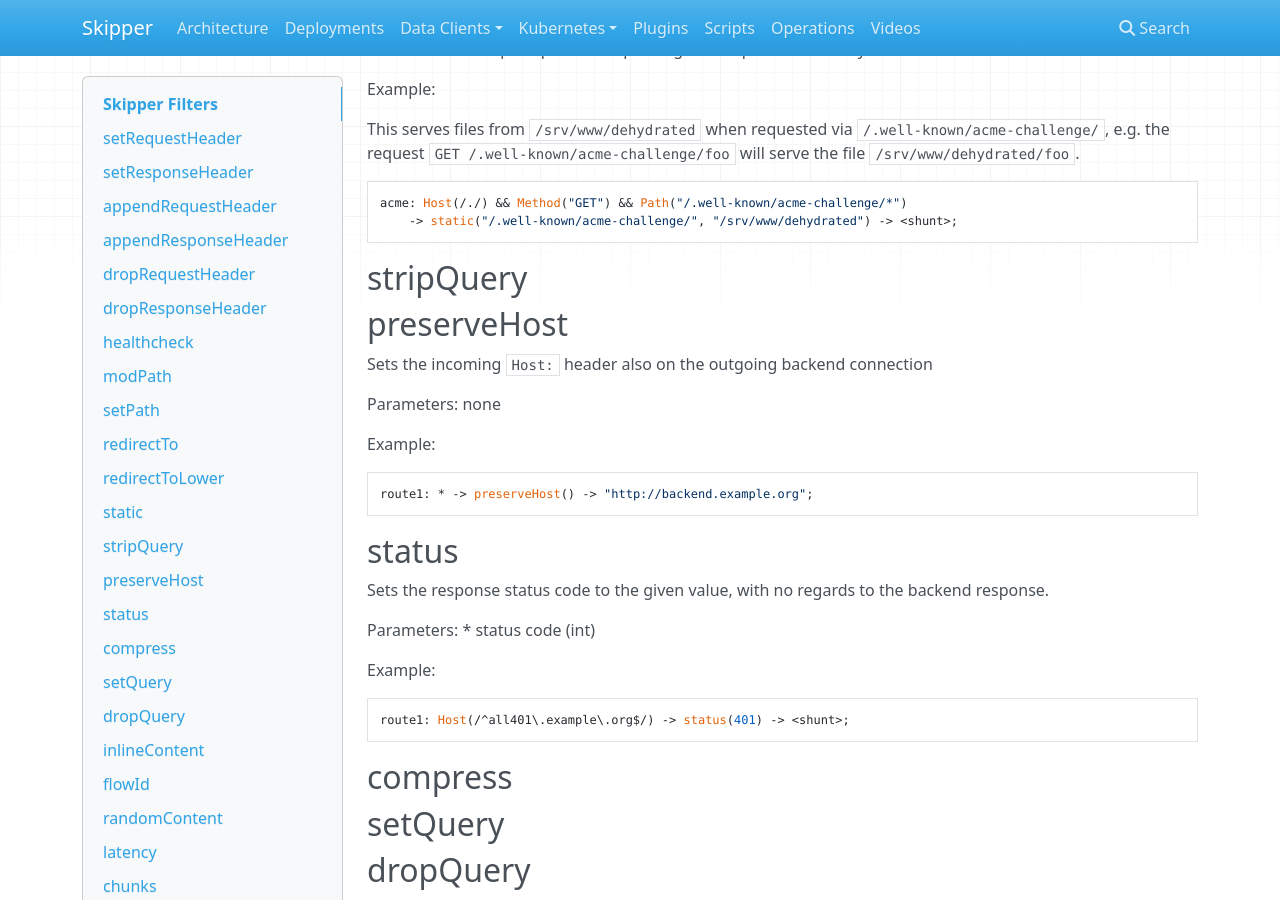
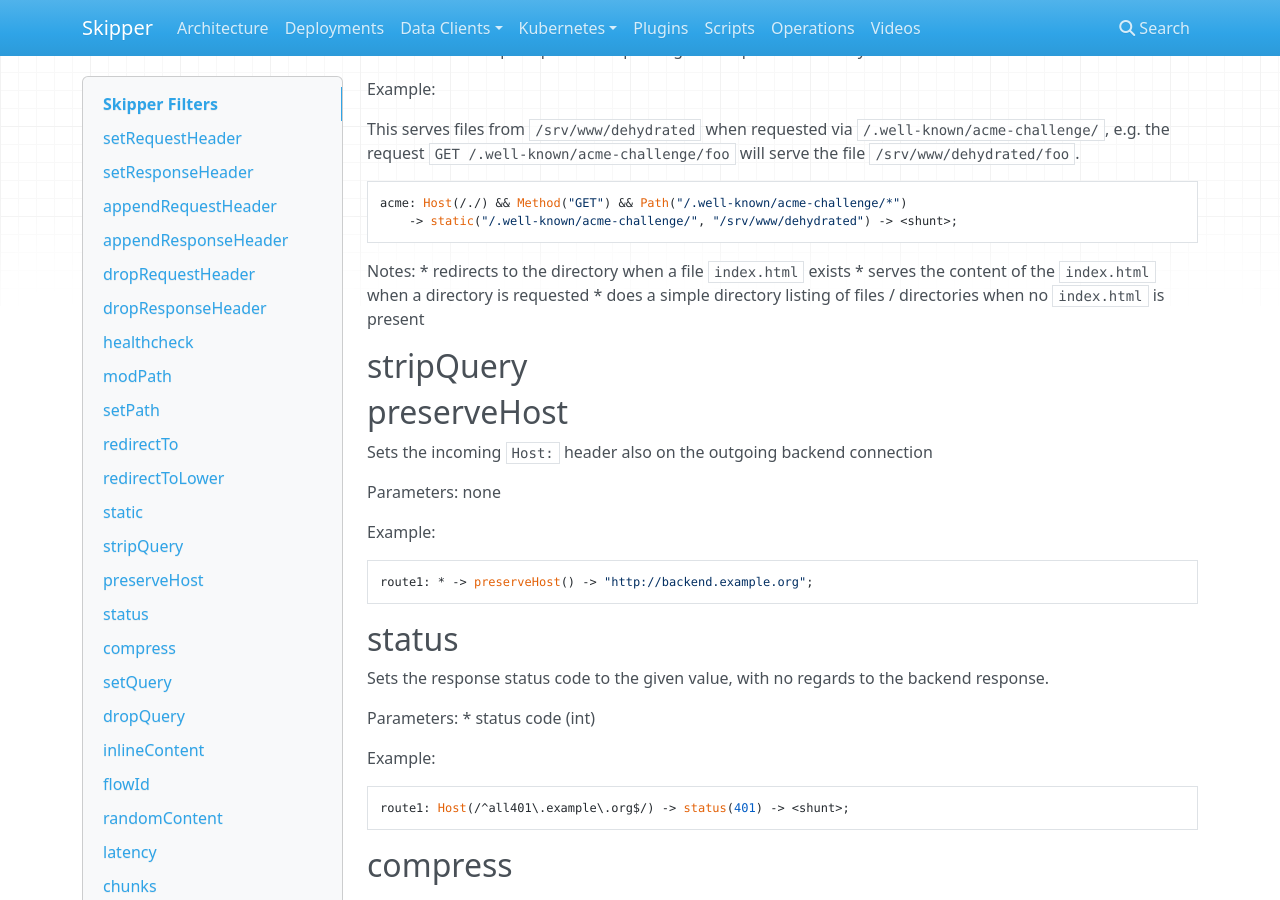
Before and after one commit to zalando/skipper, an MkDocs documentation site: the page built from docs/filters.md, in a window 1280 px wide and 900 px high, scrolled down 694 px. Built offline with MkDocs 1.6.1, drawn with Linux system fonts in a browser that asks for light colours; nearby versions of some CDN libraries; old or Windows-style settings are respelled for this version of MkDocs.

Commit message:
add notes for static

````diff
--- a/docs/filters.md
+++ b/docs/filters.md
@@ -27,6 +27,11 @@ e.g. the request `GET /.well-known/acme-challenge/foo` will serve the file `/srv
 acme: Host(/./) && Method("GET") && Path("/.well-known/acme-challenge/*")
     -> static("/.well-known/acme-challenge/", "/srv/www/dehydrated") -> <shunt>;
 ```
+
+Notes:
+* redirects to the directory when a file `index.html` exists
+* serves the content of the `index.html` when a directory is requested
+* does a simple directory listing of files / directories when no `index.html` is present
 
 ## stripQuery
 ## preserveHost
````
